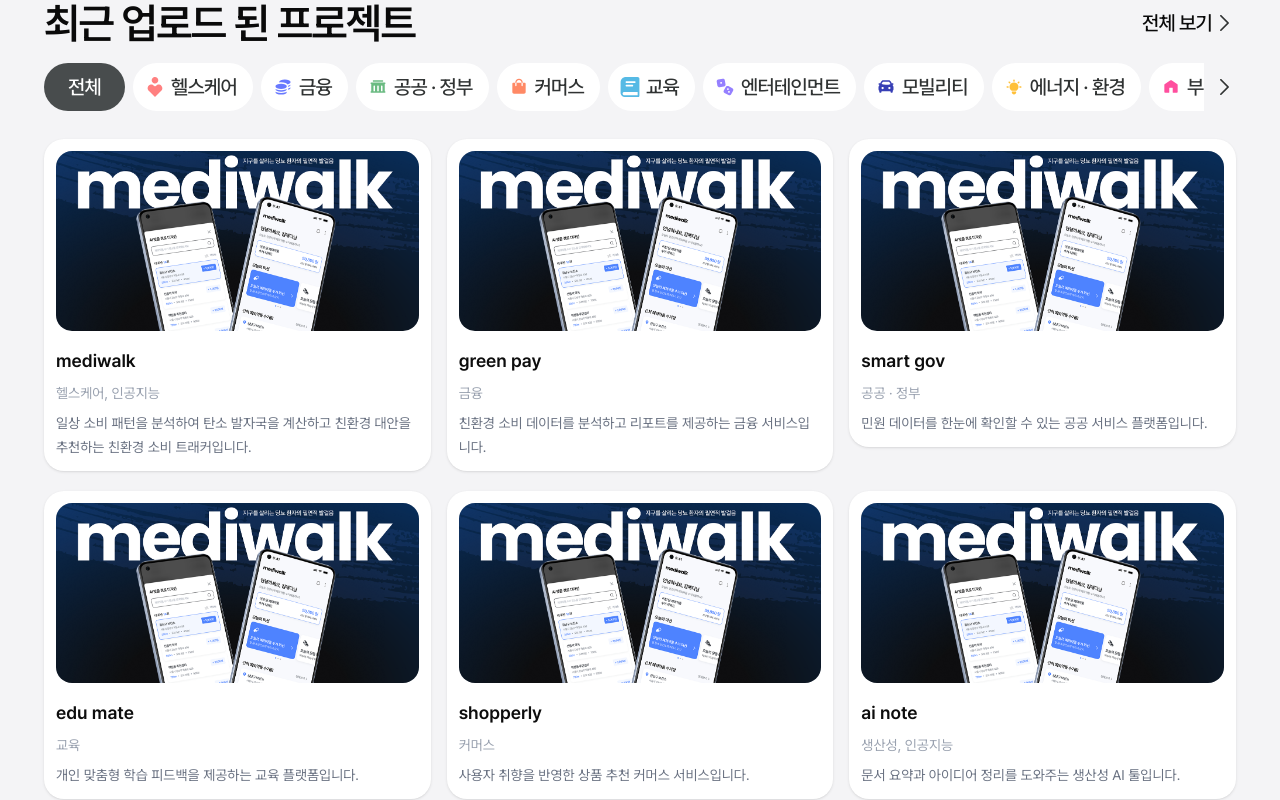
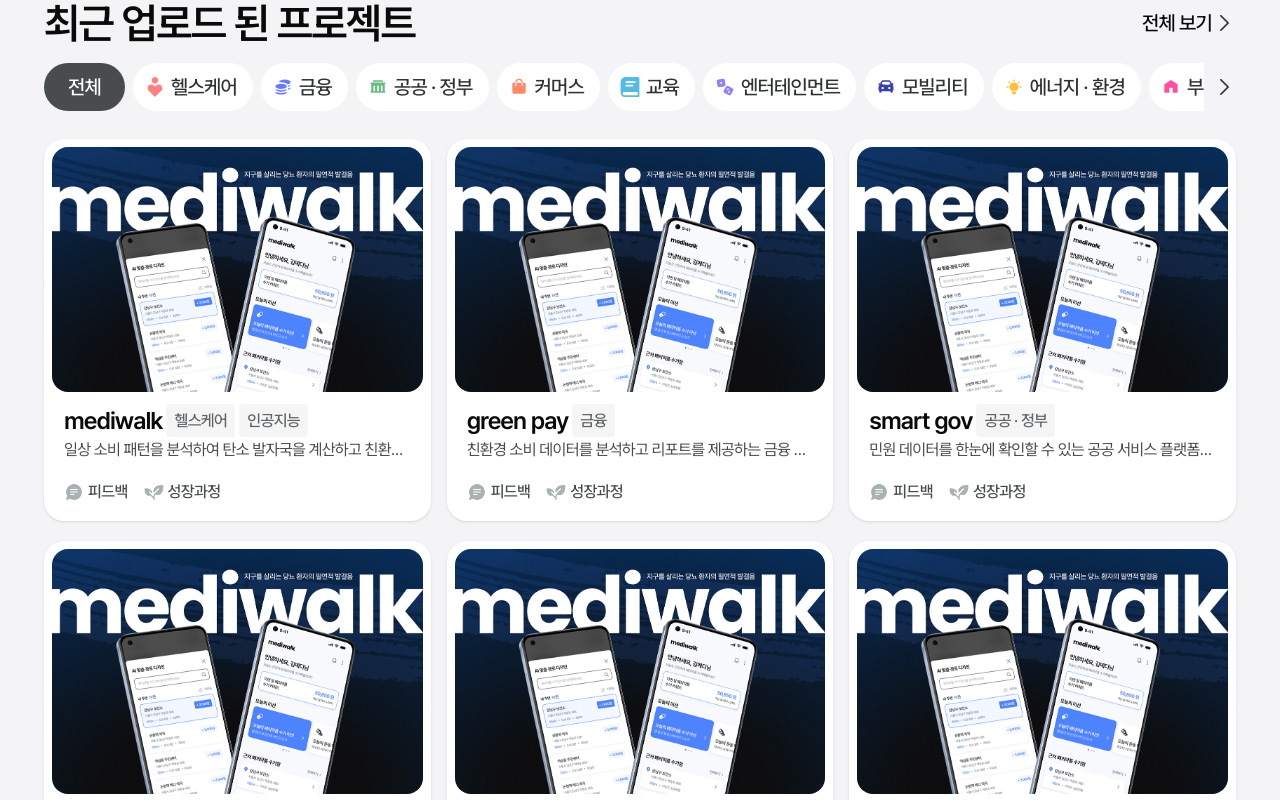
Before and after one commit to skkuding/proseed, a Next.js app in the folder apps/web/: page / in a window 1280 px wide. Shown: the part 620-1420 px from the top of the page. Built offline with nearby package versions, Linux system fonts and the light colour scheme.

Commit message:
feat(fe): complete RecentProjectSection with mockdata

```diff
--- a/apps/web/src/app/mainpage/_components/ProjectCard.tsx
+++ b/apps/web/src/app/mainpage/_components/ProjectCard.tsx
@@ -10,21 +10,56 @@ interface ProjectCardProps {
     oneLineDescription: string
     category: string[]
     thumbnailUrl: string
+    feedbackCount: number
+    growthRecordCount: number
   }
 }
 
 export default function ProjectCard({ project }: ProjectCardProps) {
   return (
-    <Link href={`/projects/${project.id}`}>
-      <article className="cursor-pointer overflow-hidden rounded-[20px] bg-white p-3 shadow-sm">
-        <div className="relative mb-4 h-[180px] w-full overflow-hidden rounded-[16px] bg-gray-200">
-          <Image src={project.thumbnailUrl} alt={project.title} fill className="object-cover" />
-        </div>
+    <Link href={`/projects/${project.id}`} className="block">
+      <article className="h-[382px] w-full cursor-pointer overflow-hidden rounded-[20px] bg-white shadow-sm px-2">
+        <div className="flex h-full flex-col pt-2 pb-4">
+          <div className="relative mb-3 h-[245px] w-full overflow-hidden rounded-[16px] bg-gray-200">
+            <Image src={project.thumbnailUrl} alt={project.title} fill className="object-cover" />
+          </div>
 
-        <div className="flex flex-col gap-2">
-          <h3 className="text-lg font-semibold text-black">{project.title}</h3>
-          <span className="text-sm text-gray-400">{project.category.join(', ')}</span>
-          <p className="text-sm leading-6 text-gray-500">{project.oneLineDescription}</p>
+          <div className="flex flex-col px-3 gap-4">
+            <div className="flex flex-col">
+              <div className="flex flex-wrap items-center gap-1">
+                <h3 className="text-title3_sb_24">{project.title}</h3>
+
+                {project.category.map((category) => (
+                  <span
+                    key={category}
+                    className="inline-flex items-center rounded-[4px] bg-neutral-99 px-2 py-1 text-body1_m_16 text-CoolNeutral-40"
+                  >
+                    {category}
+                  </span>
+                ))}
+              </div>
+
+              <p className="line-clamp-1 text-body3_r_16 text-CoolNeutral-30">
+                {project.oneLineDescription}
+              </p>
+            </div>
+
+            <div className="flex w-fit items-center gap-4">
+              <div className="inline-flex items-center gap-1">
+                <Image src="/chat_fill.svg" alt="피드백" width={20} height={20} />
+                <span className="text-body1_m_16 text-CoolNeutral-30">
+                  피드백 {project.feedbackCount}
+                </span>
+              </div>
+
+              <div className="inline-flex items-center gap-1">
+                <Image src="/plant.svg" alt="성장과정" width={20} height={20} />
+                <span className="text-body1_m_16 text-CoolNeutral-30">
+                  성장과정 {project.growthRecordCount}
+                </span>
+              </div>
+            </div>
+          </div>
         </div>
       </article>
     </Link>
--- a/apps/web/src/app/mainpage/_components/RecentProjectsSection.tsx
+++ b/apps/web/src/app/mainpage/_components/RecentProjectsSection.tsx
@@ -16,6 +16,8 @@ type Project = {
   oneLineDescription: string
   category: Exclude<CategoryLabel, '전체'>[]
   thumbnailUrl: string
+  feedbackCount: number
+  growthRecordCount: number
 }
 
 export default function RecentProjectsSection() {
--- a/apps/web/src/app/projects/[projectId]/(project-main)/layout.tsx
+++ b/apps/web/src/app/projects/[projectId]/(project-main)/layout.tsx
@@ -6,7 +6,7 @@ import ProjectTabs from '../_components/ProjectTabs'
 
 export default function ProjectDetailLayout({ children }: { children: React.ReactNode }) {
   return (
-    <div className="w-full mt-5">
+    <div className="w-full mt-5 px-1">
       {/* 이미지 영역 */}
       <ProjectImageCarousel
         images={[mockProject.thumbnailUrl, ...mockProject.images.map((i) => i.url)]}
```
Also changed, not shown: apps/web/public/plant.svg.
